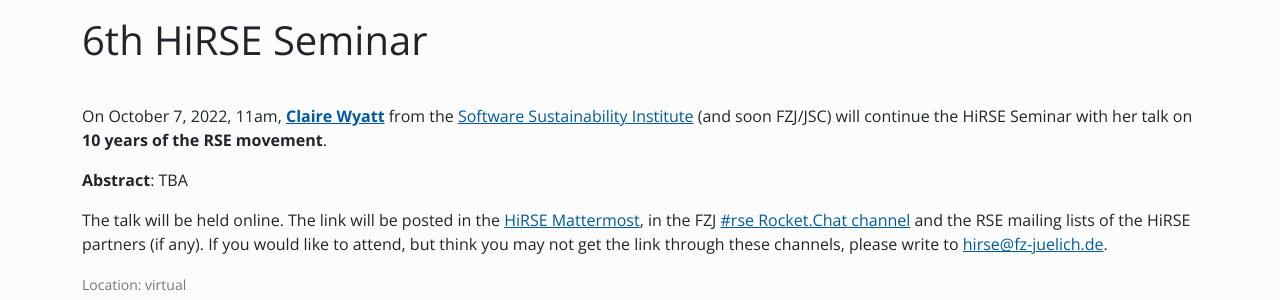
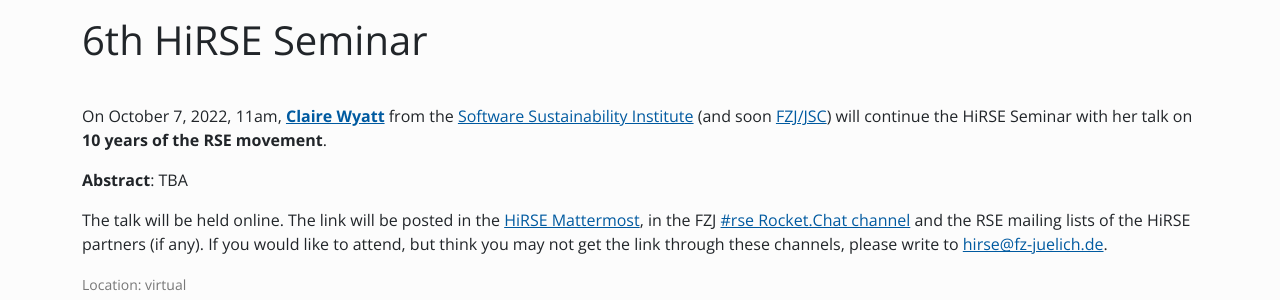
Before and after one commit to Helmholtz-HiRSE/helmholtz-hirse.github.io, a Jekyll site: the page built from _events/2022_10_07-seminar_6.md, in a window 1280 px wide. Shown: the part 278-578 px from the top of the page. Built offline with Jekyll 4.4.1, drawn with Linux system fonts in a browser that asks for light colours; nearby versions of some CDN libraries; part of the change alters nothing that is shown.

```diff
--- a/_events/2022_10_07-seminar_6.md
+++ b/_events/2022_10_07-seminar_6.md
@@ -7,7 +7,7 @@ location: virtual
 excerpt_separator: <!--more-->
 ---
 
-On October 7, 2022, 11am, [**Claire Wyatt**](https://www.software.ac.uk/about/staff/person/claire-wyatt) from the [Software Sustainability Institute](https://www.software.ac.uk/) (and soon FZJ/JSC) will continue the HiRSE Seminar with her talk on **10 years of the RSE movement**.
+On October 7, 2022, 11am, [**Claire Wyatt**](https://www.software.ac.uk/about/staff/person/claire-wyatt) from the [Software Sustainability Institute](https://www.software.ac.uk/) (and soon [FZJ/JSC](https://www.fz-juelich.de/ias/jsc/)) will continue the HiRSE Seminar with her talk on **10 years of the RSE movement**.
 <!--more-->
 
 **Abstract**: TBA
```
